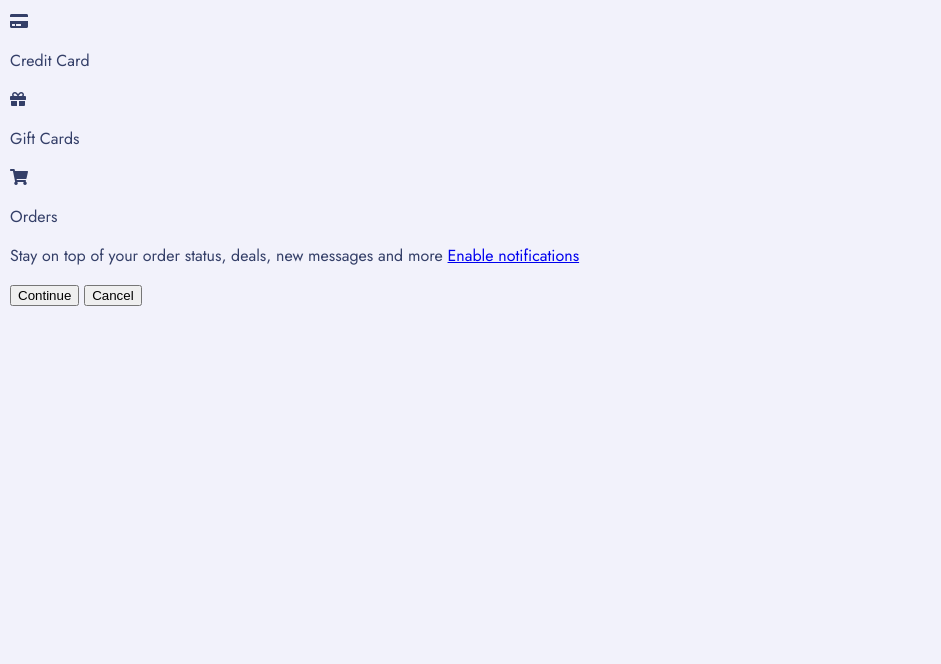
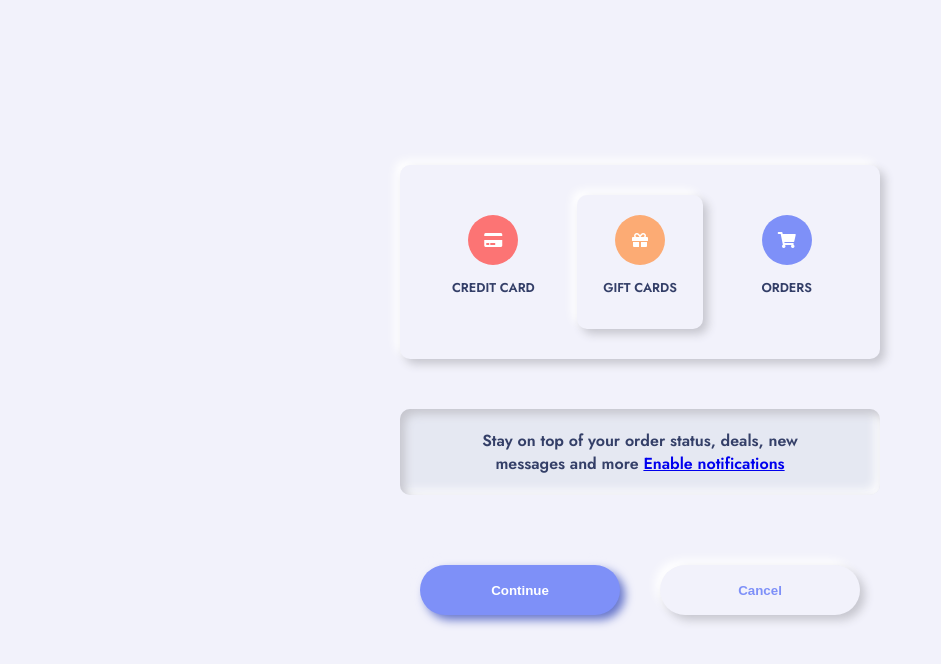
Before and after one commit to Abdulqudus001/ui-design-daily, a plain HTML site: page neumorphic-components/index.html in a window 1280 px wide. Shown: the whole page, without its empty margins (0-941 px from the left). Drawn offline with Linux system fonts and the light colour scheme.

Commit message:
Added neumorphic view

```diff
--- a/neumorphic-components/index.html
+++ b/neumorphic-components/index.html
@@ -11,19 +11,19 @@
   <div class="container">
     <div class="neo cards">
       <div class="card">
-        <div class="card-icon">
+        <div class="card-icon icon-red">
           <i class="fa fa-credit-card"></i>
         </div>
         <p class="card-name">Credit Card</p>
       </div>
-      <div class="card">
-        <div class="card-icon">
+      <div class="card card-active">
+        <div class="card-icon icon-orange">
           <i class="fa fa-gift"></i>
         </div>
         <p class="card-name">Gift Cards</p>
       </div>
       <div class="card">
-        <div class="card-icon">
+        <div class="card-icon icon-blue">
           <i class="fa fa-shopping-cart"></i>
         </div>
         <p class="card-name">Orders</p>
--- a/neumorphic-components/main.css
+++ b/neumorphic-components/main.css
@@ -10,13 +10,137 @@ body {
   font-family: 'Jost', sans-serif;
   background-color: #f2f2fb;
   color: #343f68;
-  height: 100vw;
+  min-height: 100vh;
+  display: flex;
   align-items: center;
   justify-content: center;
 }
 
 .container {
-  width: 700px;
+  width: 500px;
   max-width: calc(100% - 20px);
   padding: 10px;
 }
+
+.cards {
+  display: flex;
+  align-items: center;
+  justify-content: center;
+  width: 100%;
+  background-color: #f2f2fb;
+  border-radius: 10px;
+  padding: 20px;
+}
+
+.neo {
+  box-shadow: 5px 5px 10px #c6c6ce,
+              -5px -5px 10px #ffffff;
+}
+
+.card {
+  text-align: center;
+  margin: 10px;
+  width: 140px;
+  padding: 20px;
+  cursor: pointer;
+}
+
+.card:hover,
+.card-active {
+  border-radius: 10px;
+  box-shadow: 5px 5px 10px #c6c6ce,
+              -5px -5px 10px #ffffff;
+}
+
+.card-icon {
+  margin: 0 auto;
+  width: 50px;
+  height: 50px;
+  border-radius: 50%;
+  display: flex;
+  align-items: center;
+  justify-content: center;
+  color: #fff;
+}
+
+.icon-red {
+  background-color: #FC7474;
+}
+
+.icon-orange {
+  background-color: #FCAB74;
+}
+
+.icon-blue {
+  background-color: #7E90F8;
+}
+
+.card-name {
+  text-transform: uppercase;
+  font-size: 0.8rem;
+  font-weight: bold;
+}
+
+.neo-inner {
+  background-color: #E5E8F2;
+  width: 100%;
+  border-radius: 10px;
+  text-align: center;
+  margin: 50px 0;
+  padding: 20px 0;
+  box-shadow: 5px 5px 10px #c6c6ce inset,
+              -5px -5px 10px #fbfbfd inset;
+}
+
+.neo-inner p {
+  width: 350px;
+  margin: 0 auto;
+  max-width: 100%;
+  font-weight: 600;
+}
+
+.action {
+  display: flex;
+}
+
+.btn {
+  margin: 20px;
+  flex: 1;
+  height: 50px;
+  border-radius: 50px;
+  border: none;
+  color: #7E90F8;
+  background-color: #f2f2fb;
+  font-weight: 600;
+  box-shadow: 5px 5px 10px #c6c6ce,
+              -5px -5px 10px #ffffff;
+  outline: none;
+}
+
+.btn:active {
+  box-shadow: 3px 3px 10px #c6c6ce,
+              -3px -3px 10px #ffffff;
+}
+
+.btn-blue {
+  background-color: #7E90F8;
+  color: #fff;
+  box-shadow: 5px 5px 10px #6776cb,
+  -5px -5px 10px #f2f2fb;
+}
+
+@media (max-width: 500px) {
+  .cards {
+    flex-direction: column;
+  }
+
+  .action {
+    display: block;
+  }
+
+  .btn {
+    display: block;
+    width: calc(100% - 30px);
+    margin: 30px auto;
+  }
+}
```
